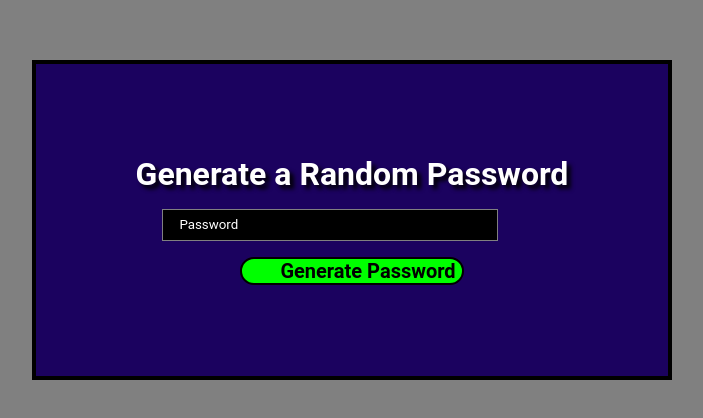
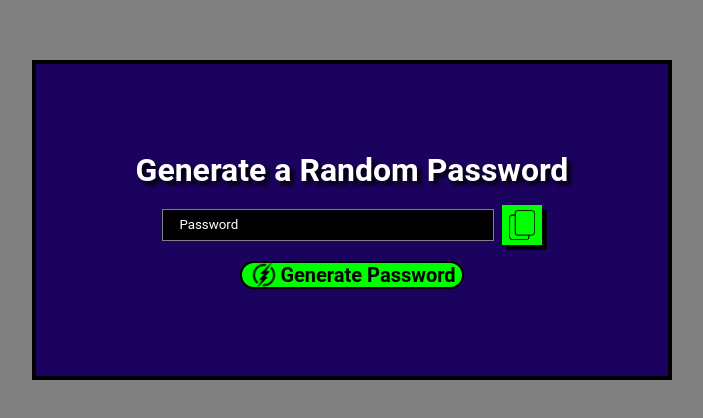
Before and after one commit to Okorote2001/Password-Generator, a plain HTML site: page index.html in a window 1280 px wide. Shown: the part 180-598 px from the top of the page, without its empty margins (288-991 px from the left). Drawn offline with Linux system fonts and the light colour scheme.

Commit message:
index.html

```diff
--- a/index.html
+++ b/index.html
@@ -13,9 +13,9 @@
         </h1>
         <div>
             <input type="text" class="input" placeholder="Password">
-            <img src="img/—Pngtree—vector copy icon_4013516.png" alt="" onclick="copy()">
+            <img src="—Pngtree—vector copy icon_4013516.png" alt="" onclick="copy()">
         </div>
-        <button onclick="generate()"><h2><img src="img/pngwing.com.png" alt="">Generate Password</h2></button>
+        <button onclick="generate()"><h2><img src="pngwing.com.png" alt="">Generate Password</h2></button>
         <script src="pass.js"></script>
     </div>
 </body>
```
